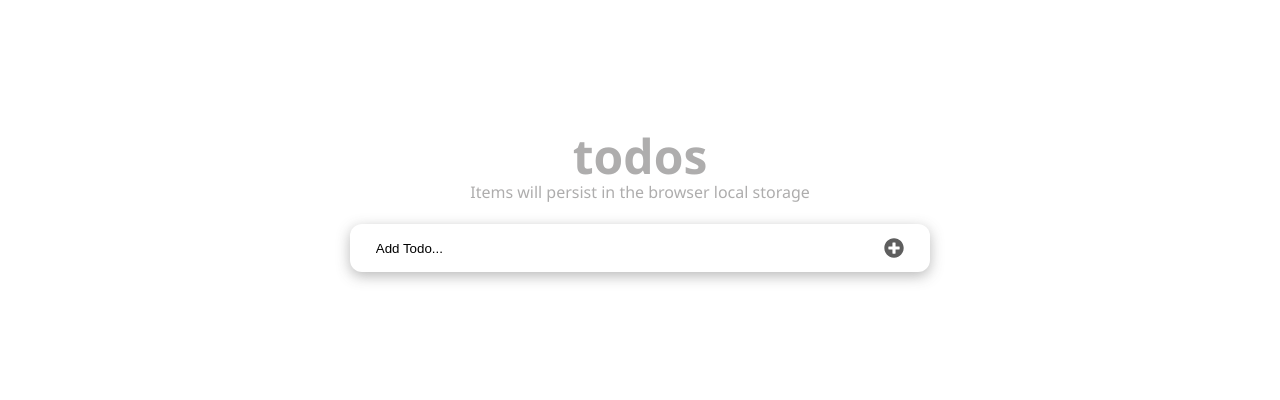
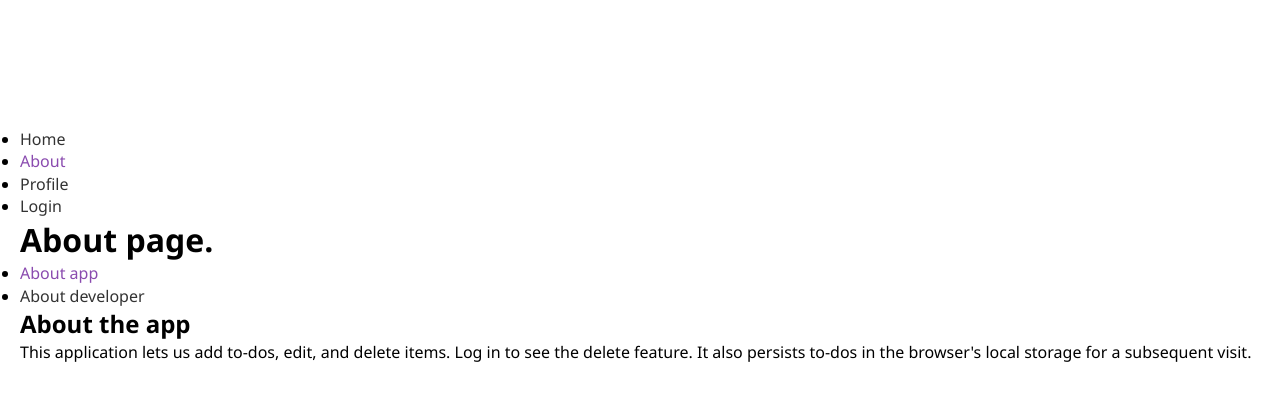
Before and after one commit to mwismann/react-todo-app, a React (Vite) app: page /about/about-app in a window 1280 px wide. Shown: the top 400 px of the page. Built offline with nearby package versions, Linux system fonts and the light colour scheme.

Commit message:
Add routing with React Router

```diff
--- a/package.json
+++ b/package.json
@@ -12,6 +12,7 @@
     "react": "^18.2.0",
     "react-dom": "^18.2.0",
     "react-icons": "^4.8.0",
+    "react-router-dom": "^6.9.0",
     "uuid": "^9.0.0"
   },
   "devDependencies": {
--- /dev/null
+++ b/src/components/Layout.jsx
@@ -0,0 +1,13 @@
+import { Outlet } from 'react-router-dom';
+import Navbar from '@/components/Navbar';
+
+const Layout = () => {
+  return (
+    <div className="wrapper">
+      <Navbar />
+      <Outlet />
+    </div>
+  );
+};
+
+export default Layout;
--- /dev/null
+++ b/src/components/Navbar.jsx
@@ -0,0 +1,26 @@
+import { NavLink } from 'react-router-dom';
+
+const links = [
+  {path: '/', text: 'Home' },
+  {path: 'about', text: 'About' },
+  {path: 'profile', text: 'Profile' },
+  {path: 'login', text: 'Login' },
+]
+
+const Navbar = () => {
+  return (
+    <nav className="navbar">
+      <ul>
+        {links.map((link) => {
+          return (
+            <li key={link.text}>
+              <NavLink to={link.path}>{link.text}</NavLink>
+            </li>
+          );
+        })}
+      </ul>
+    </nav>
+  );
+};
+
+export default Navbar;
--- a/src/components/TodoApp.jsx
+++ b/src/components/TodoApp.jsx
@@ -1,15 +1,26 @@
-import Header from "@/components/Header";
-import TodosLogic from "@/components/TodosLogic";
+import { Routes, Route } from 'react-router-dom';
+import Home from '@/routes/Home';
+import About from '@/routes/About';
+import Login from '@/routes/Login';
+import Profile from '@/routes/Profile';
+import NoMatch from '@/routes/NoMatch';
+import Layout from '@/components/Layout';
+import SinglePage from '@/routes/SinglePage';
 
 const TodoApp = () => {
   return (
-    <div className="wrapper">
-      <div className="todos">
-      <Header />
-      <TodosLogic />
-      </div>
-    </div>
-  )
+    <Routes>
+      <Route path="/" element={<Layout />}>
+        <Route index element={<Home />} />
+        <Route path="about" element={<About />}>
+          <Route path=":slug" element={<SinglePage />} />
+        </Route>
+        <Route path="login" element={<Login />} />
+        <Route path="profile" element={<Profile />} />
+        <Route path="*" element={<NoMatch />} />
+      </Route>
+    </Routes>
+  );
 };
 
 export default TodoApp;
--- a/src/main.jsx
+++ b/src/main.jsx
@@ -1,4 +1,5 @@
 import React from 'react'
+import { BrowserRouter } from 'react-router-dom';
 import ReactDOM from 'react-dom/client'
 import TodoApp from '@/components/TodoApp';
 import '@/styles/app.css'
@@ -7,6 +8,8 @@ const domContainer = document.getElementById('root');
 const root = ReactDOM.createRoot(domContainer);
 root.render(
   <React.StrictMode>
-    <TodoApp />
+    <BrowserRouter>
+      <TodoApp />
+    </BrowserRouter>
   </React.StrictMode>
 );
--- /dev/null
+++ b/src/routes/About.jsx
@@ -0,0 +1,22 @@
+import { NavLink, Outlet } from 'react-router-dom';
+
+const About = () => {
+  return (
+    <>
+      <h1>About page.</h1>
+      <div className="about">
+        <ul className="about-list">
+          <li>
+            <NavLink to="about-app">About app</NavLink>
+          </li>
+          <li>
+            <NavLink to="about-developer">About developer</NavLink>
+          </li>
+        </ul>
+        <Outlet />
+      </div>
+    </>
+  )
+};
+
+export default About;
--- /dev/null
+++ b/src/routes/Home.jsx
@@ -0,0 +1,13 @@
+import Header from "@/components/Header";
+import TodosLogic from "@/components/TodosLogic";
+
+const Home = () => {
+  return (
+    <div className="todos">
+      <Header />
+      <TodosLogic />
+    </div>
+  );
+};
+
+export default Home;
--- /dev/null
+++ b/src/routes/Login.jsx
@@ -0,0 +1,5 @@
+const Login = () => {
+  return <div>Login page</div>
+};
+
+export default Login;
--- /dev/null
+++ b/src/routes/NoMatch.jsx
@@ -0,0 +1,9 @@
+const NoMatch = () => {
+  return (
+    <div>
+      <p>Not found!</p>
+    </div>
+  );
+};
+
+export default NoMatch;
--- /dev/null
+++ b/src/routes/Profile.jsx
@@ -0,0 +1,5 @@
+const Profile = () => {
+  return <div>Profile page</div>
+};
+
+export default Profile;
--- /dev/null
+++ b/src/routes/SinglePage.jsx
@@ -0,0 +1,34 @@
+import { useParams } from 'react-router-dom';
+
+const aboutData = [
+  {
+    slug: 'about-app',
+    title: 'About the app',
+    description:
+      `This application lets us add to-dos, edit, and delete items.
+      Log in to see the delete feature. It also persists to-dos
+      in the browser's local storage for a subsequent visit.`,
+  },
+  {
+    slug: 'about-developer',
+    title: 'About the developer',
+    description:
+      `Mathias Wismann is a web development student at Microverse.
+      Follow Mathias on GitHub @mwismann to see his other projects.`,
+  },
+];
+
+
+const SinglePage = () => {
+  const { slug } = useParams();
+  const aboutContent = aboutData.find((item) => item.slug === slug);
+  const { title, description } = aboutContent;
+  return (
+    <div className="main-content">
+      <h2>{title}</h2>
+      <p>{description}</p>
+    </div>
+  );
+};
+
+export default SinglePage;
--- a/src/styles/app.css
+++ b/src/styles/app.css
@@ -11,6 +11,15 @@ body {
   background-color: #fff;
   height: 100vh;
   font-weight: 400;
+}
+
+a {
+  color: #333;
+  text-decoration: none;
+}
+
+.active {
+  color: #8a4baf;
 }
 
 .wrapper {
```
Also changed, not shown: 1 other file (tests, documents, lock files or other folders).
